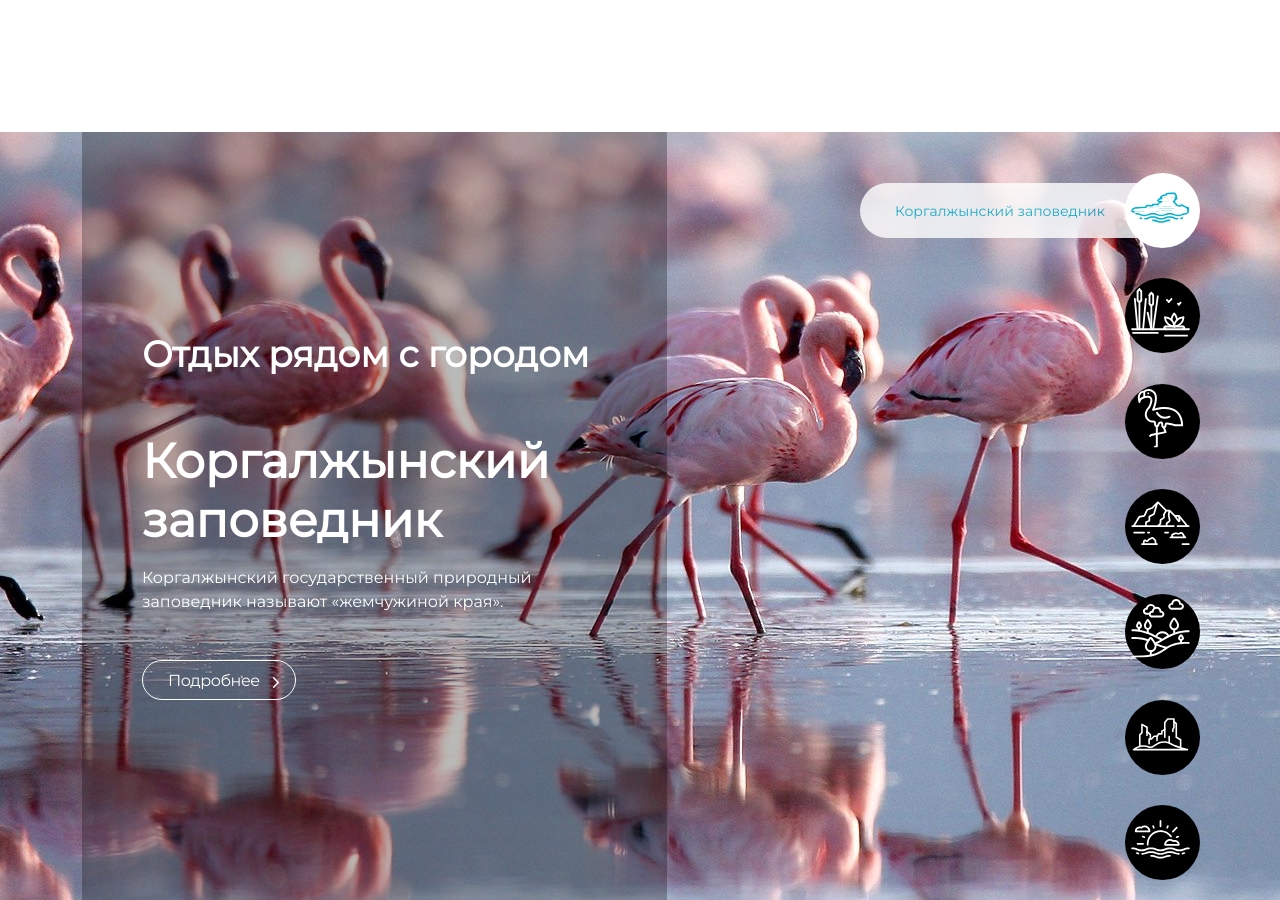
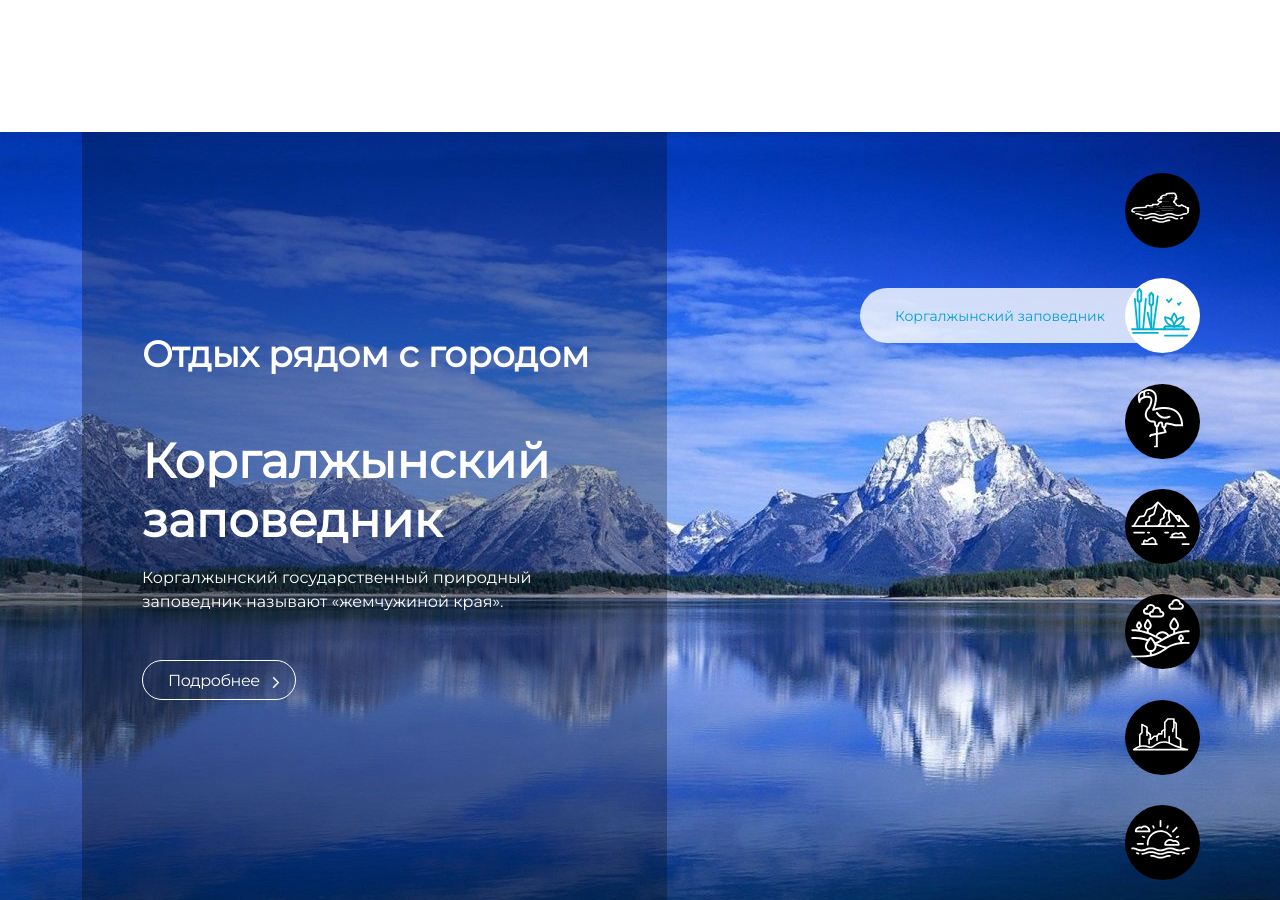
Before and after one commit to vanekh-abramov/visit-nursultan, a Next.js app: page / in a window 1280 px wide. Shown: the part 2540-3440 px from the top of the page. Built offline with nearby package versions, Linux system fonts and the light colour scheme.

Commit message:
feat: add autoplay mode in slider

```diff
--- a/pages/sliderSection/SliderSection.js
+++ b/pages/sliderSection/SliderSection.js
@@ -26,8 +26,12 @@ const Slider = () => {
   return (
     <Swiper
       pagination={pagination}
+      autoplay={{
+        delay: 2500,
+        disableOnInteraction: false,
+      }}
       effect="fade"
-      modules={[Pagination, EffectFade]}
+      modules={[Pagination, EffectFade, Autoplay]}
       className={classes.my_swiper}
     >
       <Container>
--- a/styles/globals.css
+++ b/styles/globals.css
@@ -230,6 +230,7 @@ p {
     flex-direction: row;
     justify-content: space-evenly;
   }
+
   .bullet_active::before {
     display: none;
   }
```
